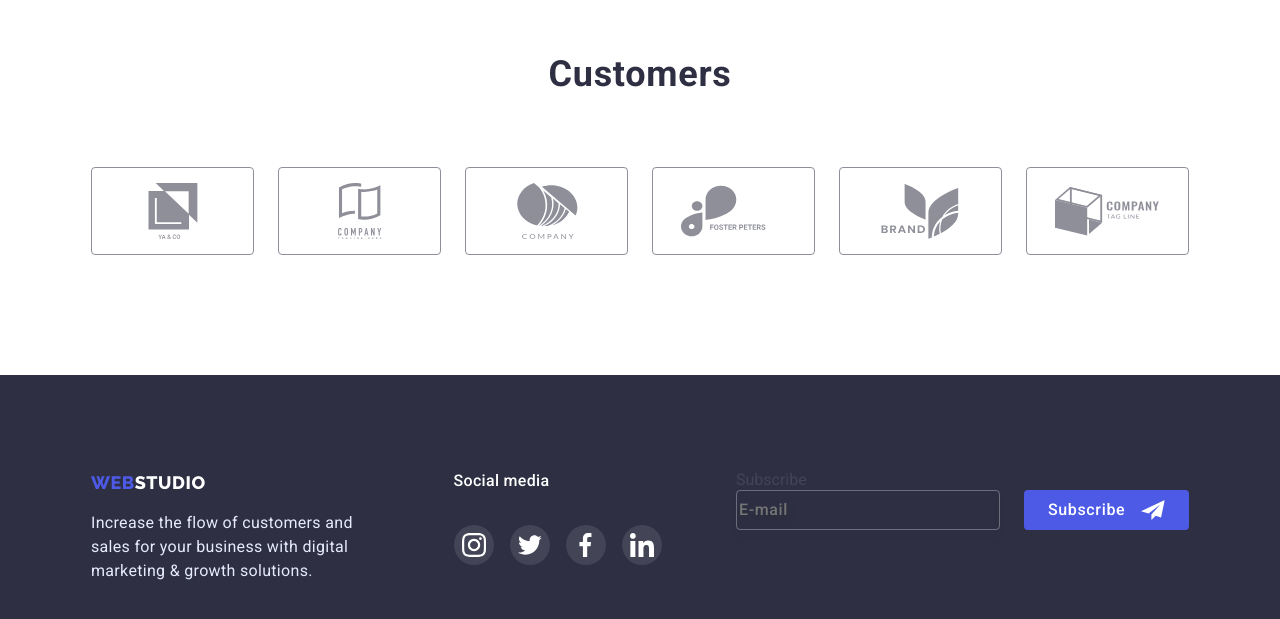
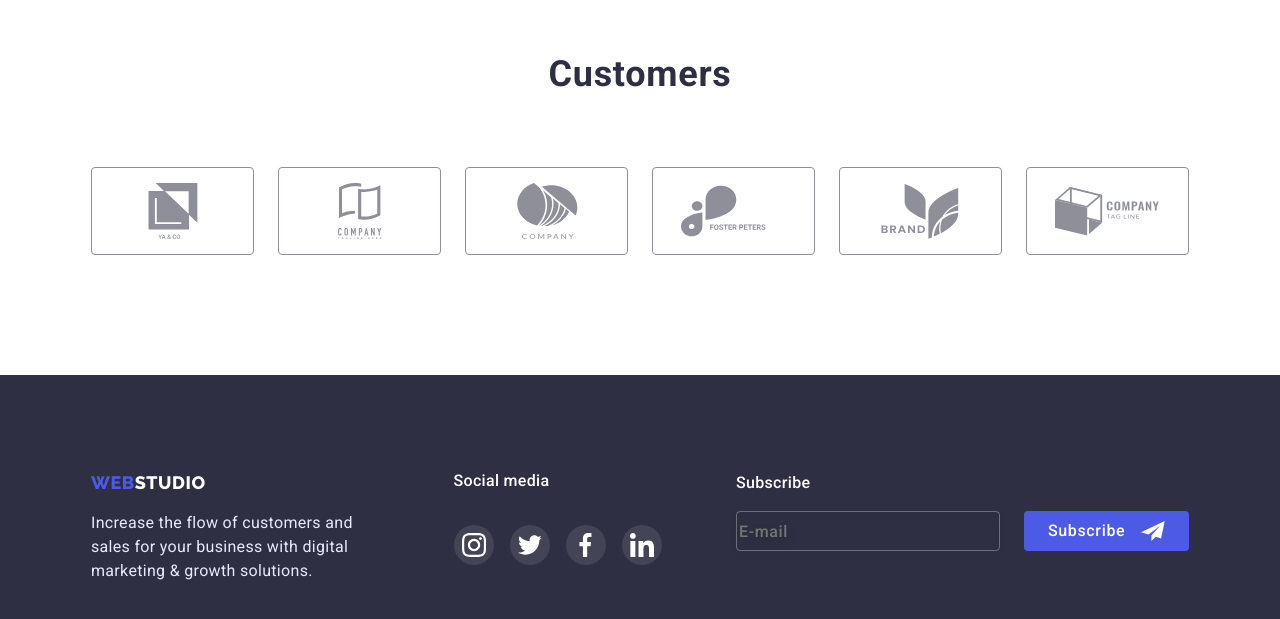
Before and after one commit to Velmurdov/goit-markup-hw-07, a plain HTML site: page index.html in a window 1280 px wide. Shown: the part 2235-2854 px from the top of the page. Drawn offline with nearby package versions, Linux system fonts and the light colour scheme; files whose address does not match are found by name.

Commit message:
Add files via upload

```diff
--- a/index.html
+++ b/index.html
@@ -430,7 +430,7 @@
  </div>
 
  <div class="footer-subscribe">
-    <p class="footer-title">Subscribe</p>
+    <p class="footer-subscribe-title">Subscribe</p>
  <div class="footer-subscribe-wrap">
     <input type="email" class="footer-input" name="E-mail" placeholder="E-mail" >
     <button type="submit" class="footer-btn">Subscribe
```
